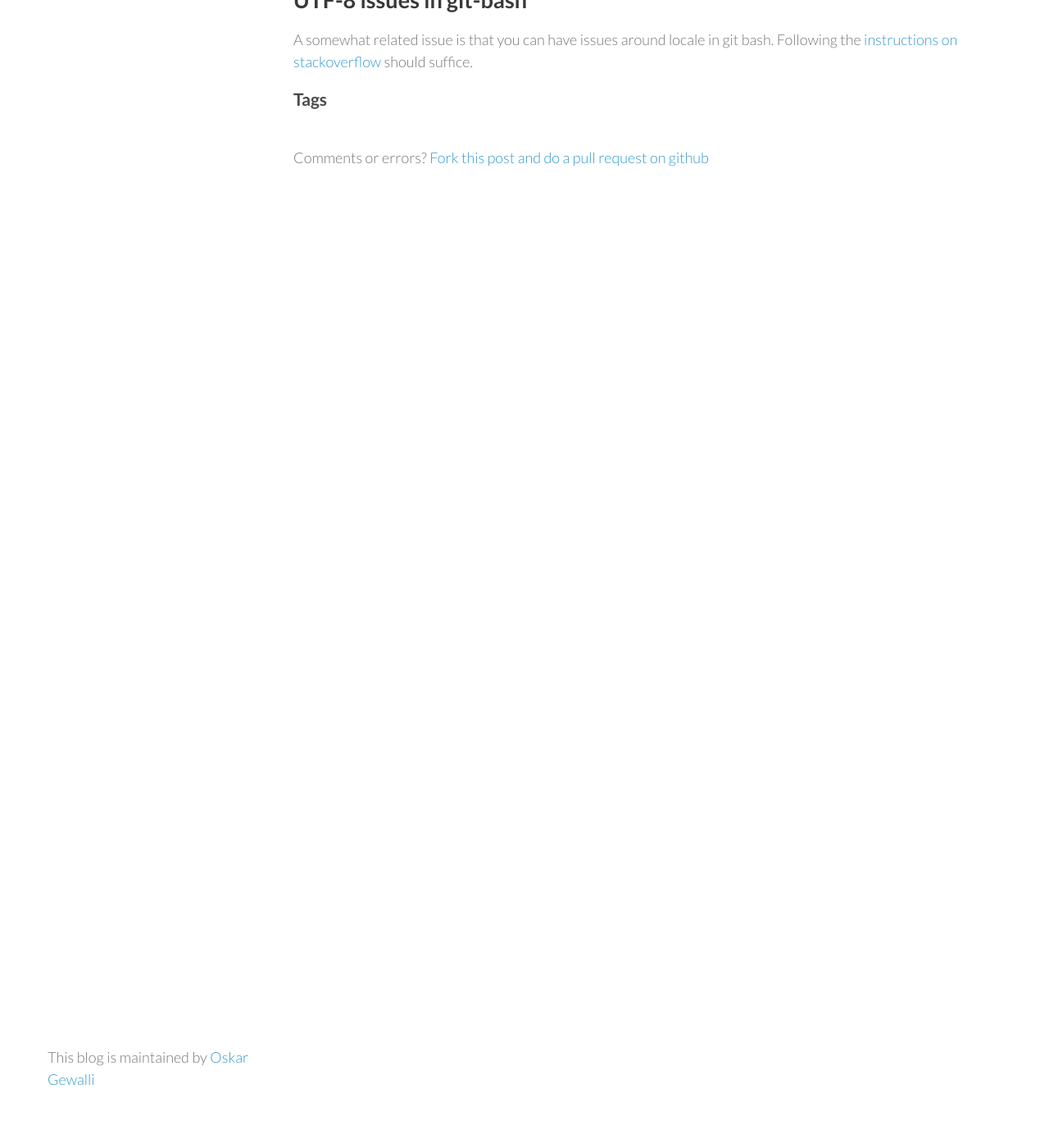
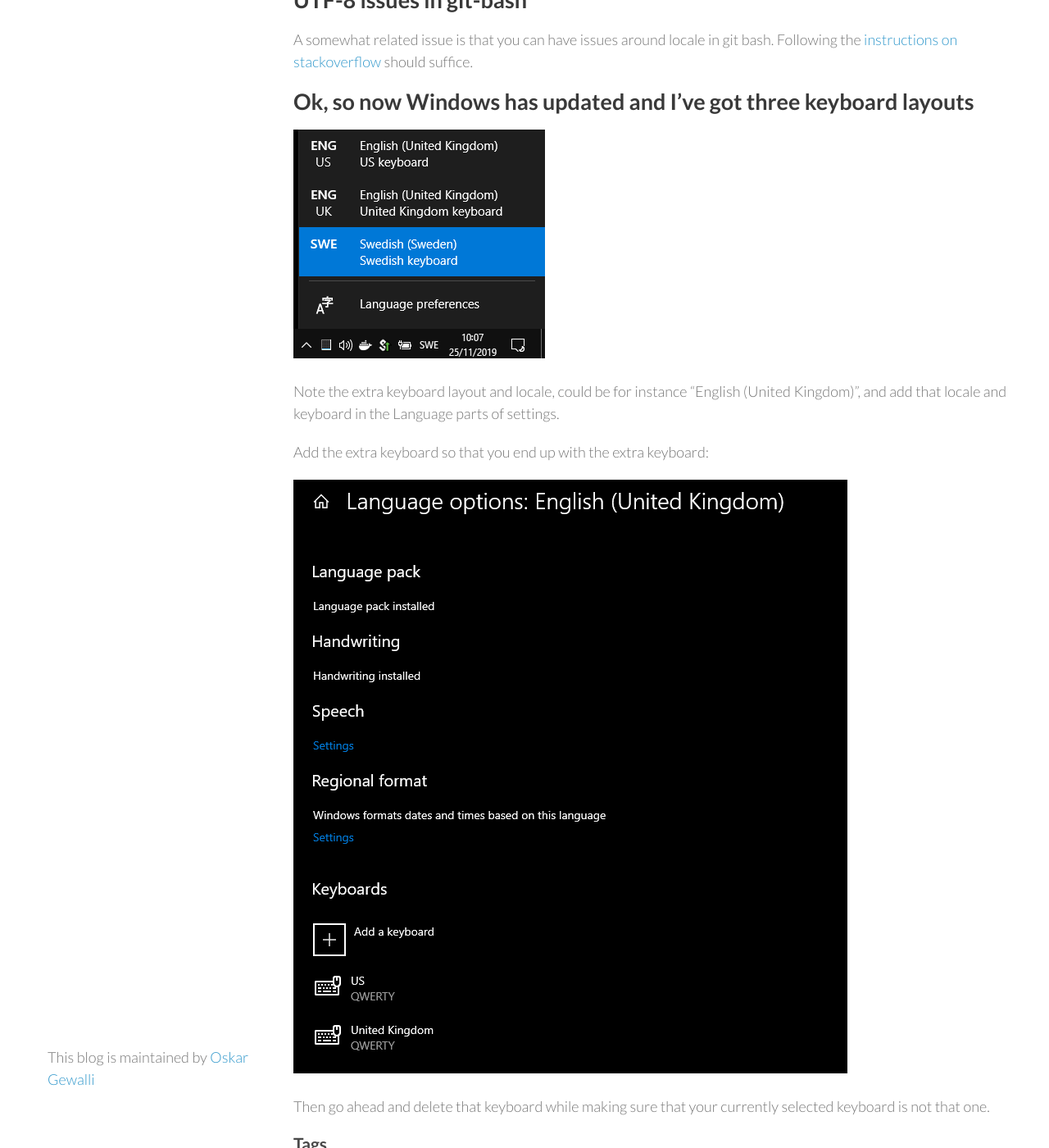
Before and after one commit to wallymathieu/assertfail, a Jekyll site: the page built from _posts/2019-11-24-Using-multiple-keyboard-layouts-on-Windows-10.md, in a window 1280 px wide and 1400 px high, scrolled down 2367 px. Shown: the whole window at 82% size. Built offline with Jekyll 4.4.1, drawn with Linux system fonts in a browser that asks for light colours; nearby versions of some CDN libraries; before the commit the page ends 2701 px from its top, so only the background shows below that.

Commit message:
Addendum

```diff
--- a/_posts/2019-11-24-Using-multiple-keyboard-layouts-on-Windows-10.md
+++ b/_posts/2019-11-24-Using-multiple-keyboard-layouts-on-Windows-10.md
@@ -25,3 +25,15 @@
 ## UTF-8 issues in git-bash
 
 A somewhat related issue is that you can have issues around locale in git bash. Following the [instructions on stackoverflow](https://stackoverflow.com/questions/10651975/unicode-utf-8-with-git-bash) should suffice.
+
+## Ok, so now Windows has updated and I've got three keyboard layouts
+
+ ![extra keyboard in menu](/img/2019-11-24-Using-multiple-keyboard-layouts-on-Windows-10/extra-keyboard-in-menu.png)
+
+Note the extra keyboard layout and locale, could be for instance "English (United Kingdom)", and add that locale and keyboard in the Language parts of settings.
+
+Add the extra keyboard so that you end up with the extra keyboard:
+
+ ![temporary english UK and US keyboards](/img/2019-11-24-Using-multiple-keyboard-layouts-on-Windows-10/temporary-english-uk-and-us-keyboard.png)
+
+Then go ahead and delete that keyboard while making sure that your currently selected keyboard is not that one.
```
Also changed, not shown: README.md, img/2019-11-24-Using-multiple-keyboard-layouts-on-Windows-10/extra-keyboard-in-menu.png (added), img/2019-11-24-Using-multiple-keyboard-layouts-on-Windows-10/temporary-english-uk-and-us-keyboard.png (added).
